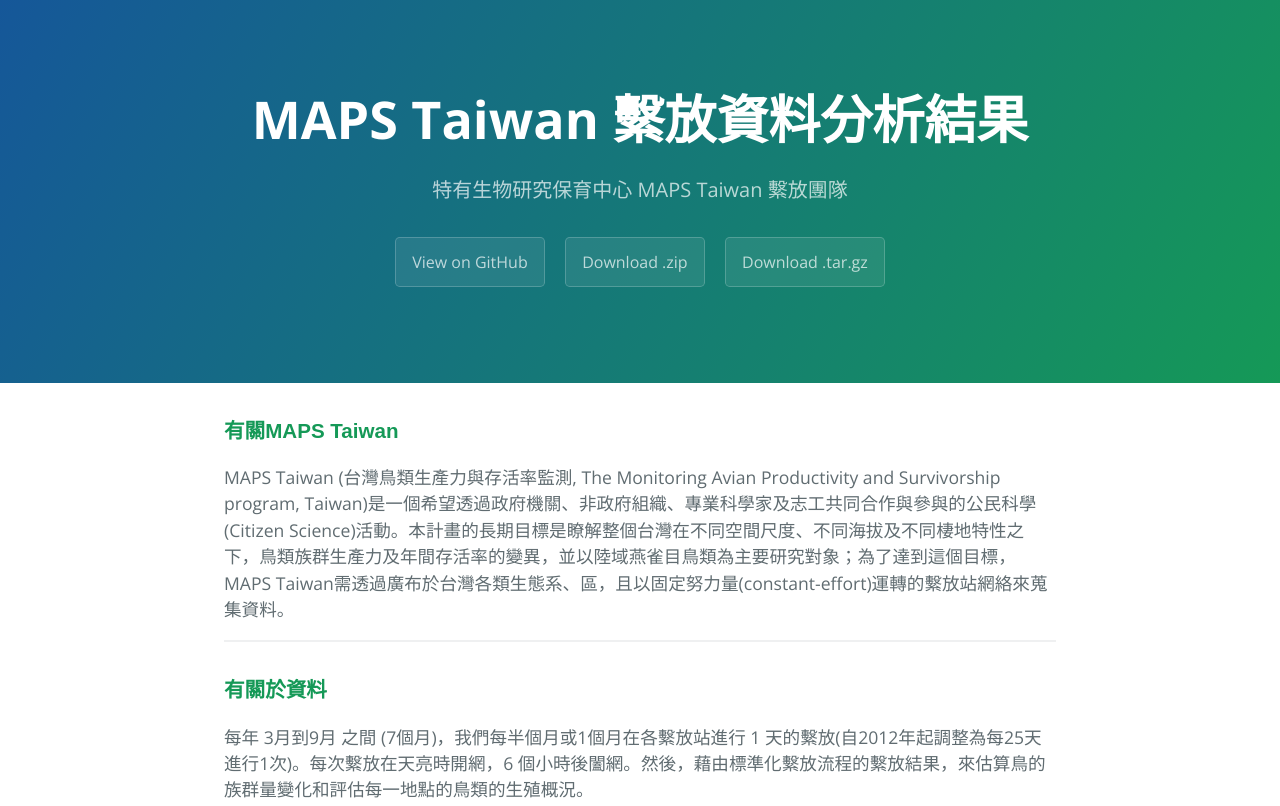
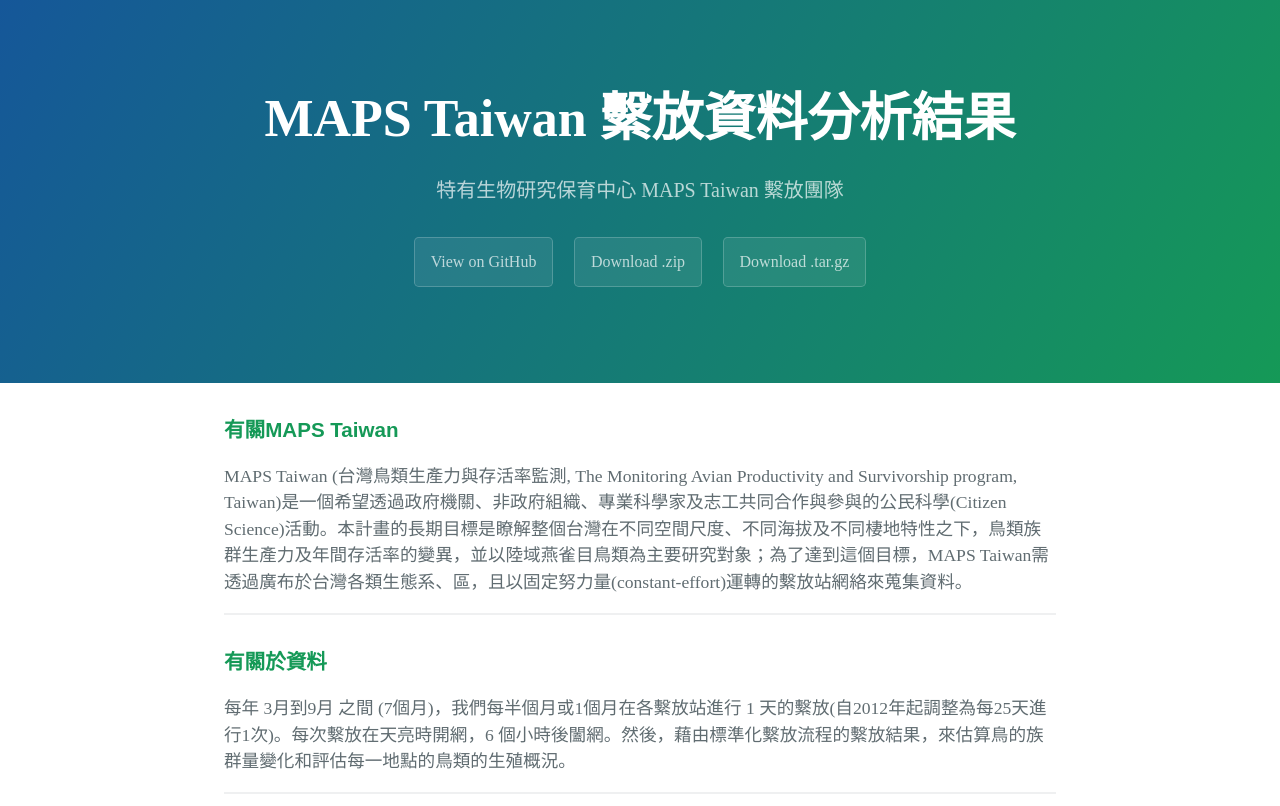
Before and after one commit to farewellXD/shiny_MAPS, a plain HTML site: page index.html in a window 1280 px wide. Shown: the top 806 px of the page. Drawn offline with nearby package versions, Linux system fonts and the light colour scheme.

Commit message:
Update stylesheet.css

```diff
--- a/stylesheets/stylesheet.css
+++ b/stylesheets/stylesheet.css
@@ -11,18 +11,18 @@ body {
 
 a {
   color: #1e6bb8;
-  font-family: "Noto Sans TC","Open Sans", "Helvetica Neue", Helvetica, Arial, sans-serif;
+  font-family: "微軟正黑體";
   text-decoration: none; }
 a:hover {
     text-decoration: underline; }
 h1 {
-   font-family: "Noto Sans TC","Open Sans", "Helvetica Neue", Helvetica, Arial, sans-serif;
+   font-family: "微軟正黑體";
     }
 h2 {
-   font-family: "Noto Sans TC","Open Sans", "Helvetica Neue", Helvetica, Arial, sans-serif;
+   font-family:"微軟正黑體";
     }
 p  {
-   font-family: "Noto Sans TC","Open Sans", "Helvetica Neue", Helvetica, Arial, sans-serif;
+   font-family: "微軟正黑體";
     }
 
 .btn {
```
